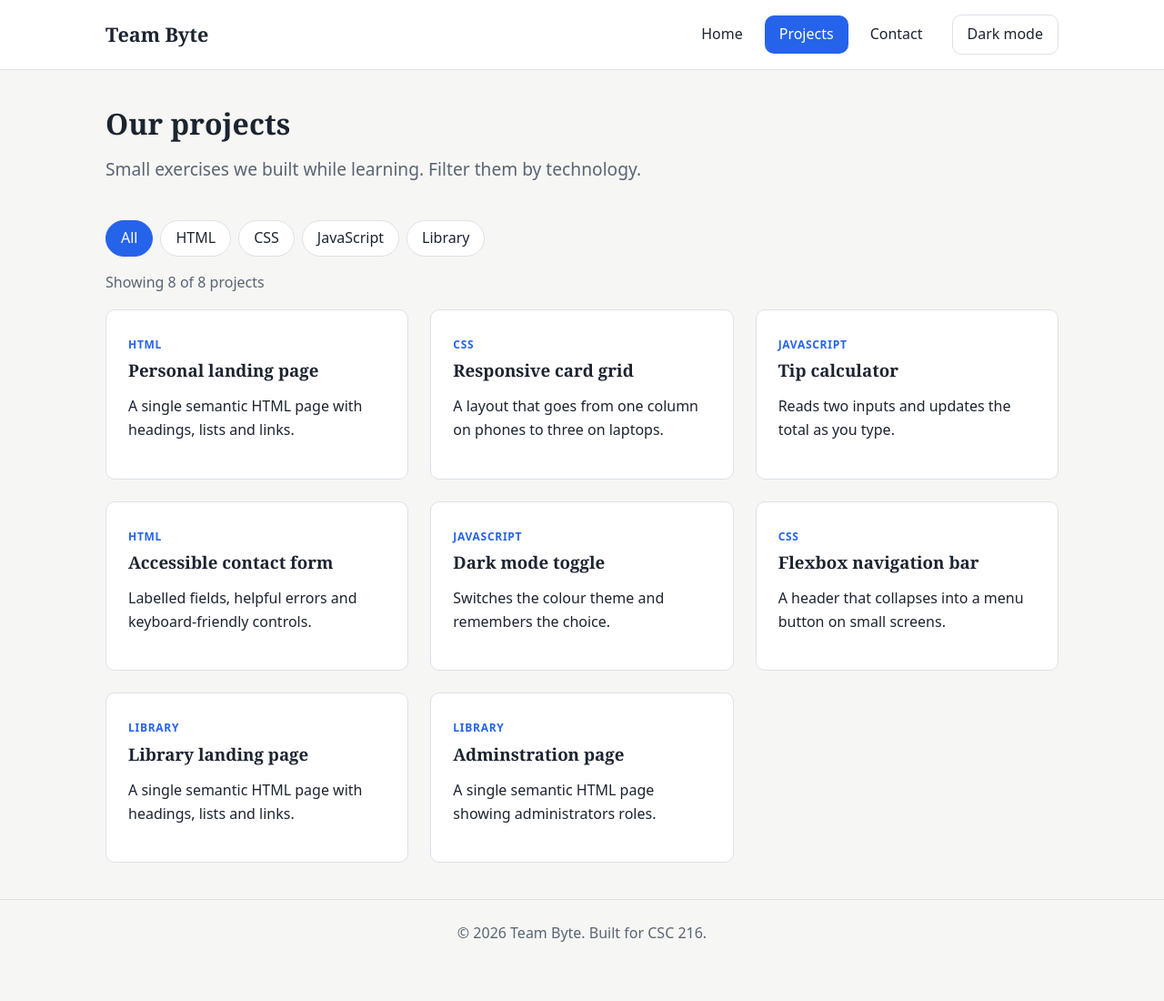
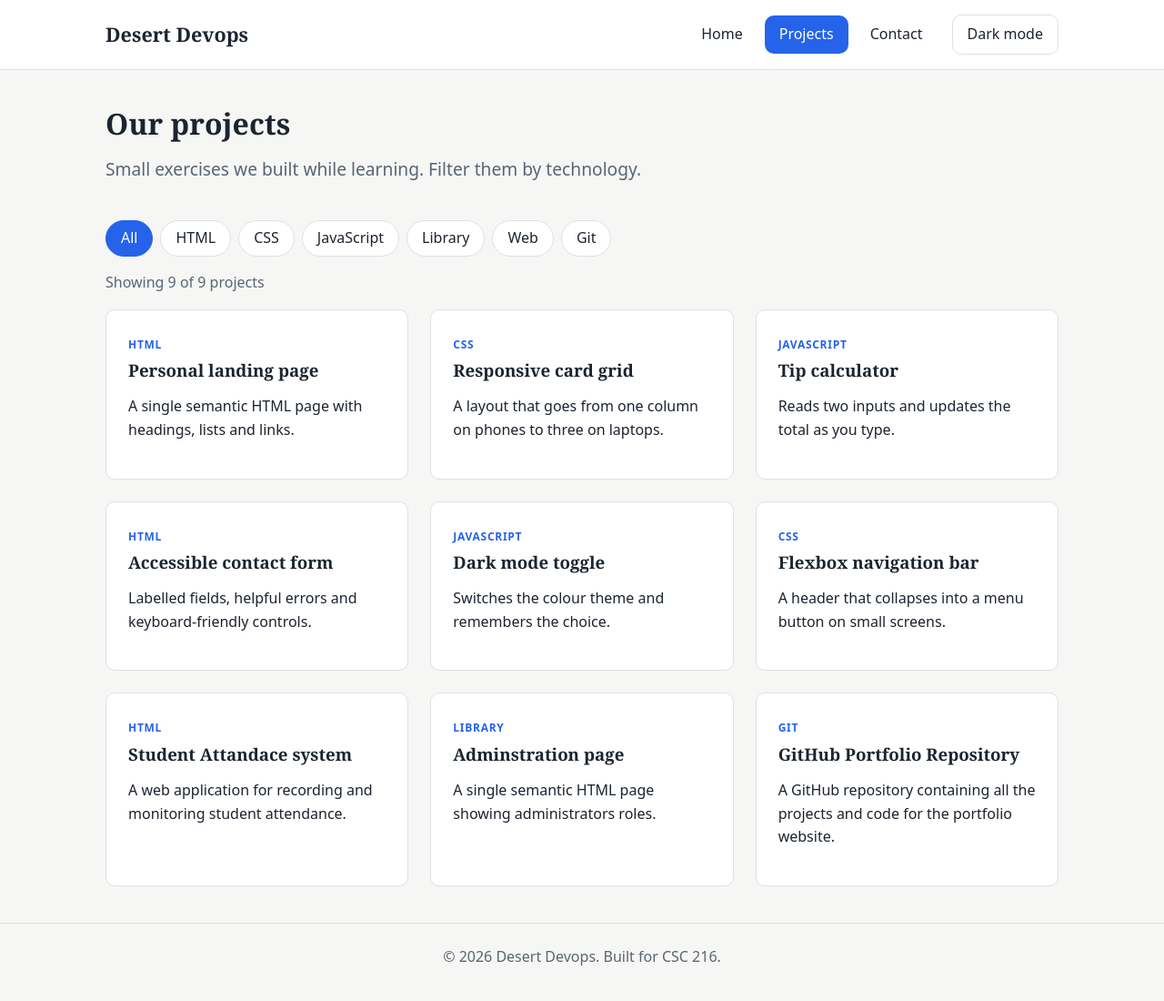
Before and after one commit to elemabadaqe-tech/team-website, a plain HTML site: page projects.html in a window 1280 px wide. Shown: the whole page at 91% size. Before the commit the page ends 1079 px from the top, so only its background shows below. Drawn offline with Linux system fonts and the light colour scheme.

Commit message:
added project,js and contact file

```diff
--- a/js/script.js
+++ b/js/script.js
@@ -53,11 +53,13 @@ const projects = [
   { title: 'Accessible contact form', category: 'html', description: 'Labelled fields, helpful errors and keyboard-friendly controls.' },
   { title: 'Dark mode toggle', category: 'js', description: 'Switches the colour theme and remembers the choice.' },
   { title: 'Flexbox navigation bar', category: 'css', description: 'A header that collapses into a menu button on small screens.' },
-  { title: 'Library landing page', category: 'lib', description: 'A single semantic HTML page with headings, lists and links.' },
+  { title: 'Student Attandace system', category: 'web', description: 'A web application for recording and monitoring student attendance.' },
   { title: 'Adminstration page', category: 'lib', description: 'A single semantic HTML page showing administrators roles.' },
+  {title:  'GitHub Portfolio Repository',category: "git",description: 'A GitHub repository containing all the projects and code for the portfolio website.'}
+
 ];
 
-const categoryNames = { html: 'HTML', css: 'CSS', js: 'JavaScript', lib: 'Library',};
+const categoryNames = { html: 'HTML', css: 'CSS', js: 'JavaScript', web: 'HTML', lib: 'Library', git: 'Git' };
 
 const projectList = document.querySelector('#project-list');
 const projectCount = document.querySelector('#project-count');
--- a/projects.html
+++ b/projects.html
@@ -4,7 +4,7 @@
   <meta charset="UTF-8">
   <meta name="viewport" content="width=device-width, initial-scale=1.0">
   <meta name="description" content="Projects built by Team Byte while learning web development.">
-  <title>Projects | Team Byte</title>
+  <title>Projects | Deset Devops</title>
   <link rel="stylesheet" href="css/styles.css">
   <script src="js/script.js" defer></script>
 </head>
@@ -13,7 +13,7 @@
 
   <header class="site-header">
     <div class="container header-inner">
-      <a class="logo" href="index.html">Team Byte</a>
+      <a class="logo" href="index.html">Desert Devops</a>
       <button class="nav-toggle" type="button" aria-expanded="false" aria-controls="site-nav">Menu</button>
       <nav id="site-nav" class="site-nav" aria-label="Main">
         <ul>
@@ -38,6 +38,8 @@
       <button class="filter-btn" type="button" data-filter="css" aria-pressed="false">CSS</button>
       <button class="filter-btn" type="button" data-filter="js" aria-pressed="false">JavaScript</button>
       <button class="filter-btn" type="button" data-filter="lib" aria-pressed="false">Library</button>
+      <button class="filter-btn" type="button" data-filter="web" aria-pressed="false">Web</button>
+      <button class="filter-btn" type="button" data-filter="git" aria-pressed="false">Git</button>
     </div>
 
     <p id="project-count" class="project-count" aria-live="polite"></p>
@@ -50,7 +52,7 @@
 
   <footer class="site-footer">
     <div class="container">
-      <p>© <span id="year">2026</span> Team Byte. Built for CSC 216.</p>
+      <p>© <span id="year">2026</span> Desert Devops. Built for CSC 216.</p>
     </div>
   </footer>
 </body>
```
Also changed, not shown: contact.html (+3 -3 lines).
